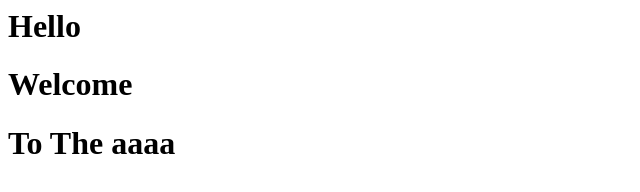
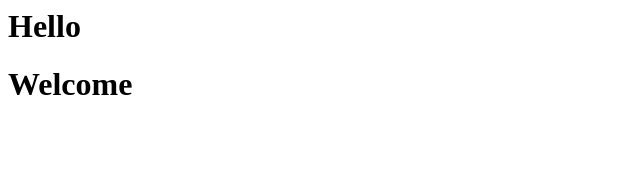
Before and after one commit to kalpaniomalka/nodelab, a website: page index.html in a window 1280 px wide. Shown: the whole page, without its empty margins (0-640 px from the left). Drawn offline with Linux system fonts and the light colour scheme.

Commit message:
Update index.html

```diff
--- a/index.html
+++ b/index.html
@@ -5,6 +5,5 @@
 
 <h1>Hello</h1>
 <h1>Welcome</h1>
-<h1>To The aaaa</h1>
 </body>
 </html>
```
